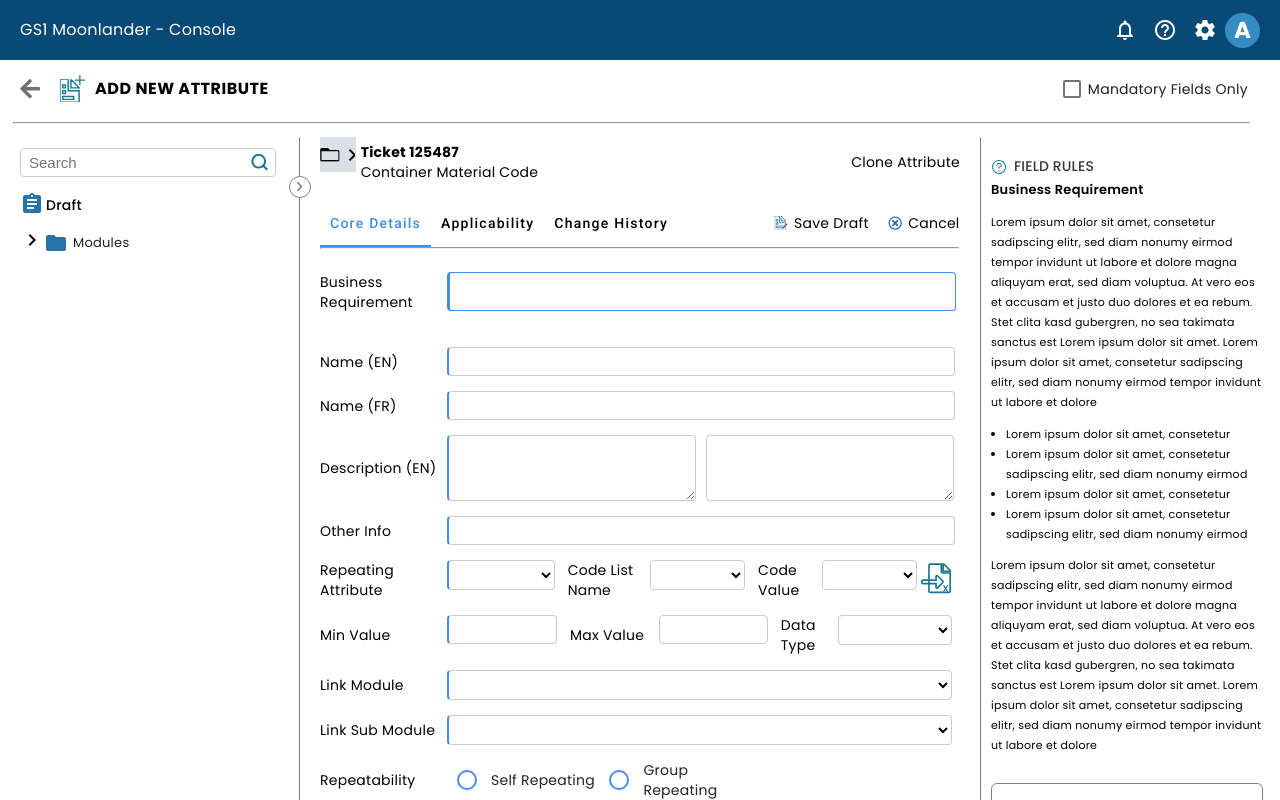
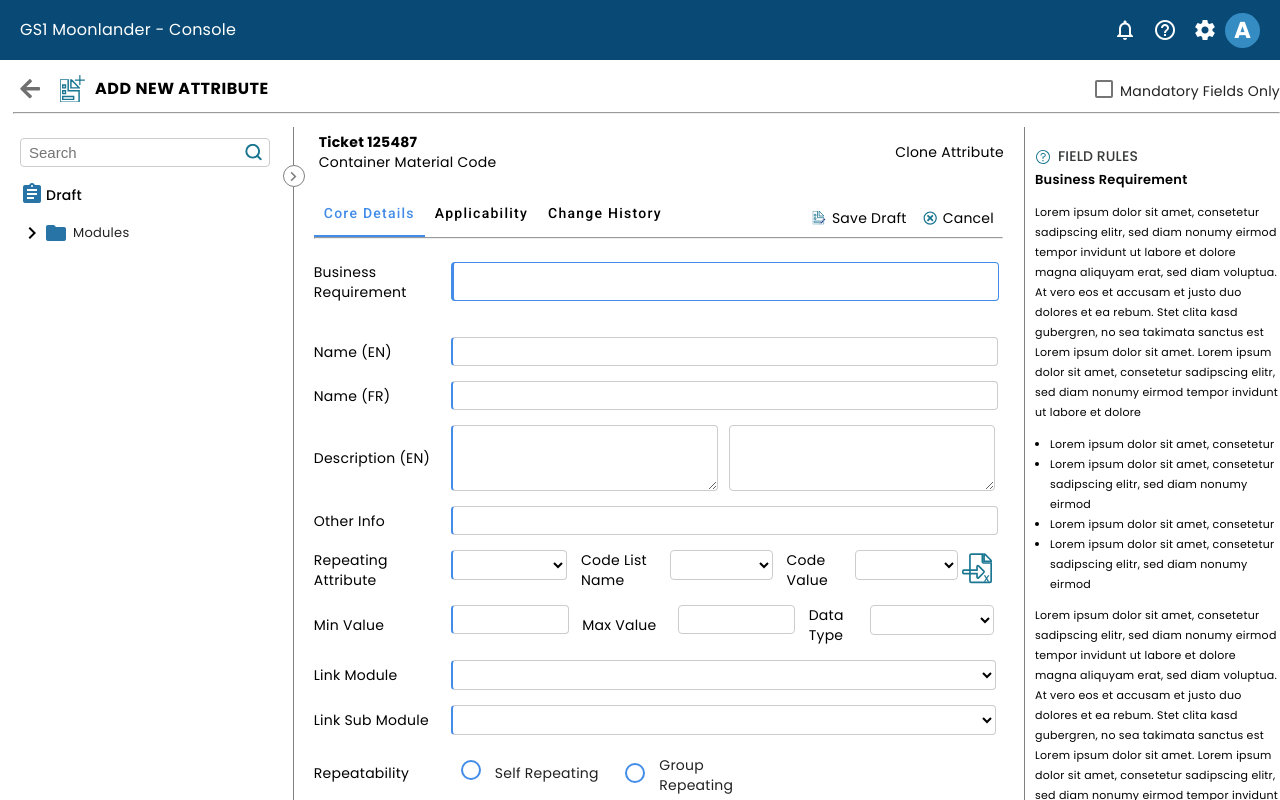
Before and after one commit to AjoshZS/ALM-Frontend-2, an Angular app: page / in a window 1280 px wide. Shown: the top 800 px of the page. Built offline with nearby package versions, Linux system fonts and the light colour scheme.

Commit message:
ui fixes

```diff
--- a/src/app/components/tree-view/tree-view.component.html
+++ b/src/app/components/tree-view/tree-view.component.html
@@ -12,7 +12,7 @@
             </div>
             <div class="main">
                 <mat-tree [dataSource]="dataSource" [treeControl]="treeControl">
-                    <mat-tree-node *matTreeNodeDef="let node" matTreeNodePadding cdkDrag cdkDragLockAxis="y">
+                    <mat-tree-node *matTreeNodeDef="let node" matTreeNodePadding cdkDrag cdkDragLockAxis="y" matTreeNodePaddingIndent="20">
                         <mat-icon class="mat-icon-rtl-mirror mat-arrow visible-hidden" mat-icon-button matTreeNodeToggle
                             [attr.aria-label]="'Toggle ' + node.name">
                             {{treeControl.isExpanded(node) ? 'expand_more' : 'chevron_right'}}
@@ -34,6 +34,28 @@
 
                     </mat-tree-node>
                 </mat-tree>
+                <!-- <mat-tree [dataSource]="dataSource" [treeControl]="treeControl">
+                    <mat-tree-node *matTreeNodeDef="let node" matTreeNodeToggle matTreeNodePadding>
+                      <button mat-icon-button disabled></button>
+                      <mat-icon class="type-icon" [attr.aria-label]="node.type + 'icon'">
+                        {{ node.type ==='file' ? 'description' : 'folder' }}
+                      </mat-icon>
+                      {{node.name}}
+                    </mat-tree-node>
+
+                    <mat-tree-node *matTreeNodeDef="let node;when: hasChild" matTreeNodePadding>
+                      <button mat-icon-button matTreeNodeToggle
+                              [attr.aria-label]="'toggle ' + node.name">
+                        <mat-icon class="mat-icon-rtl-mirror">
+                          {{treeControl.isExpanded(node) ? 'expand_more' : 'chevron_right'}}
+                        </mat-icon>
+                      </button>
+                      <mat-icon class="type-icon" [attr.aria-label]="node.type + 'icon'">
+                        {{ node.type ==='file' ? 'description' : 'folder' }}
+                      </mat-icon>
+                      {{node.name}}
+                    </mat-tree-node>
+                  </mat-tree> -->
             </div>
         </div>
         <div class="vertical">
--- a/src/app/components/tree-view/tree-view.component.scss
+++ b/src/app/components/tree-view/tree-view.component.scss
@@ -1,19 +1,17 @@
-mat-icon{
+mat-icon {
   color: #2874A6;
 }
 
-.mat-arrow{
+.mat-arrow {
   color: black;
-  margin-bottom: 6px;
   cursor: pointer;
 }
-
-
 
 .search-container {
   position: relative;
   width: 95%;
 }
+
 .search-input {
   width: 100%;
   padding: 8px 32px 8px 8px;
@@ -24,6 +22,7 @@ mat-icon{
   margin-top: 11px;
   height: 29px;
 }
+
 .search-icon {
   position: absolute;
   right: 3%;
@@ -38,25 +37,25 @@ img {
   overflow: clip;
 }
 
-.draft-icon{
+.draft-icon {
   width: 21px;
   height: 21px;
 }
 
-.item-name{
+.item-name {
   font-size: 13px;
   font-family: 'Poppins';
 }
-.item-name:hover{
+
+.item-name:hover {
   color: #2874A6;
 
 }
+
 .mat-tree-node {
   min-height: 30px;
   padding-left: 0px;
 }
-
-
 
 .vertical {
   border-right: 1px solid gray;
@@ -78,7 +77,6 @@ border: 1px solid gray;
   display: flex;
   justify-content: center;
   align-items: center;
-
 }
 
 .toggle-icon {
@@ -87,6 +85,6 @@ color: gray;
   cursor: pointer;
 }
 
-.visible-hidden{
+.visible-hidden {
   visibility: hidden !important;
 }
--- a/src/app/modules/attribute/components/new_attribute/attribute-create/attribute-create.component.html
+++ b/src/app/modules/attribute/components/new_attribute/attribute-create/attribute-create.component.html
@@ -1,31 +1,31 @@
 <div class="container" style="position: absolute;top: 55px;">
-    <div class="row att-file-structure p-10">
-        <!-- <mat-icon style="font-size: 30px; color: gray; padding-right: 10px;">arrow_back</mat-icon> -->
-        <img class="help-image p-10" style="width: 20px;" src="assets/icons/Icon awesome-arrow-left.svg">
-        <!-- <mat-icon style="color: rgb(8, 74, 117); font-size: 30px; padding-right: 10px;">description</mat-icon> -->
-        <img class="help-image p-10" style="width: 25px;" src="assets/icons/Group 2097.svg">
-        <h4 class="poppins" style="margin: 0; font-weight: bold;">ADD NEW ATTRIBUTE</h4>
-        <div style="display: flex; justify-content: flex-end; width: 76.5%;">
+    <div class="row att-file-structure p-10 p-b-0 j-space p-r-0">
+        <div class="d-flex align-center">
+            <!-- <mat-icon style="font-size: 30px; color: gray; padding-right: 10px;">arrow_back</mat-icon> -->
+            <img class="help-image p-10" style="width: 20px;" src="assets/icons/Icon awesome-arrow-left.svg">
+            <!-- <mat-icon style="color: rgb(8, 74, 117); font-size: 30px; padding-right: 10px;">description</mat-icon> -->
+            <img class="help-image p-10" style="width: 25px;" src="assets/icons/Group 2097.svg">
+            <h4 class="poppins" style="margin: 0; font-weight: bold;">ADD NEW ATTRIBUTE</h4>
+        </div>
+        <div style="display: flex; justify-content: flex-end;">
             <mat-checkbox [checked]="isChecked" style="padding-left: 0;">Mandatory Fields Only </mat-checkbox>
         </div>
-
     </div>
-    <hr style="width: 95%; margin: 0;margin-left: 1%; margin-bottom: 1%;">
+    <hr style="margin: 0;margin-left: 1%; margin-bottom: 1%;">
     <div class="container-create">
         <div class="tree-container" style="width:25%">
             <app-tree-view></app-tree-view>
         </div>
-        <div class="content-container p-r-20" style="width:50%">
+        <div class="content-container p-r-20" style="width:55%">
             <div class="row" style="display: flex; width: 100%;">
-                <div class="icon-box">
-                    <!-- <mat-icon>folder_open</mat-icon> -->
+                <!-- <div class="icon-box">
                     <div class="row" style="display: flex; justify-content: center; align-items: center;">
                         <img class="help-image" style="width: 20px;" src="assets/icons/Group 319.svg">
 
                         <mat-icon style="width: 15px;">chevron_right</mat-icon>
                     </div>
 
-                </div>
+                </div> -->
                 <div class="ticket-data p-5" style="width: 50%;">
                     <p style="margin: 0;font-weight: bold;">Ticket 125487</p>
                     <p>Container Material Code</p>
@@ -50,10 +50,10 @@
                         </mat-tab>
                     </mat-tab-group>
                     <hr class="h-line-tabs">
-                    <div class="row row-save-cancel">
-                        <div class="row" style="display: flex; width: 100%; align-items: center;">
+                    <div class="row row-save-cancel m-r-5">
+                        <div class="row j-end" style="display: flex; width: 100%; align-items: center;">
 
-                            <div style="display: flex;cursor: pointer;" (click)="saveForm()">
+                            <div class="p-5" style="display: flex;cursor: pointer;" (click)="saveForm()" matRipple [matRippleCentered]="true">
                                 <img class="help-image save-cancel p-3" src="assets/icons/Group 2098.svg">
 
 
@@ -62,9 +62,8 @@
 
 
 
-                            <div class="form-input-gap" style="width: 7%;"></div>
 
-                            <div style="display: flex;cursor: pointer;" (click)="removeForm()">
+                            <div class="p-5" style="display: flex;cursor: pointer;" (click)="removeForm()" matRipple [matRippleCentered]="true">
                                 <img class="help-image save-cancel p-3" src="assets/icons/Icon metro-cancel.svg">
 
                                 <p  style="margin-bottom: 0;">Cancel</p>
@@ -87,7 +86,7 @@
 
         </div>
         <!-- <div class="vertical-line"></div> -->
-        <div class="field-rules-container" style="width:25%">
+        <div class="field-rules-container" style="width:20%">
             <app-field-rules></app-field-rules>
         </div>
     </div>
--- a/src/app/modules/attribute/components/new_attribute/attribute-create/attribute-create.component.scss
+++ b/src/app/modules/attribute/components/new_attribute/attribute-create/attribute-create.component.scss
@@ -7,7 +7,6 @@
 .att-file-structure{
     display: flex;
     align-items: center;
-    width: 100vw;
 }
 .container-create{
     display: flex;
@@ -82,7 +81,7 @@
 
   .search-icon{
     position: absolute;
-    right: 6%;
+    right: 3%;
     top: 10%;
     color: #438ce7;
   }
@@ -123,3 +122,7 @@
     top: 1.7%;
     z-index: 15;
   }
+
+::ng-deep .mdc-label{
+  margin-top: 5px !important;
+}
```
Also changed, not shown: src/app/modules/material/material.module.ts (added, +33 -0 lines), src/app/modules/shared/shared.module.ts (+3 -11 lines). Lines whose indentation alone changed are shown as unchanged.
